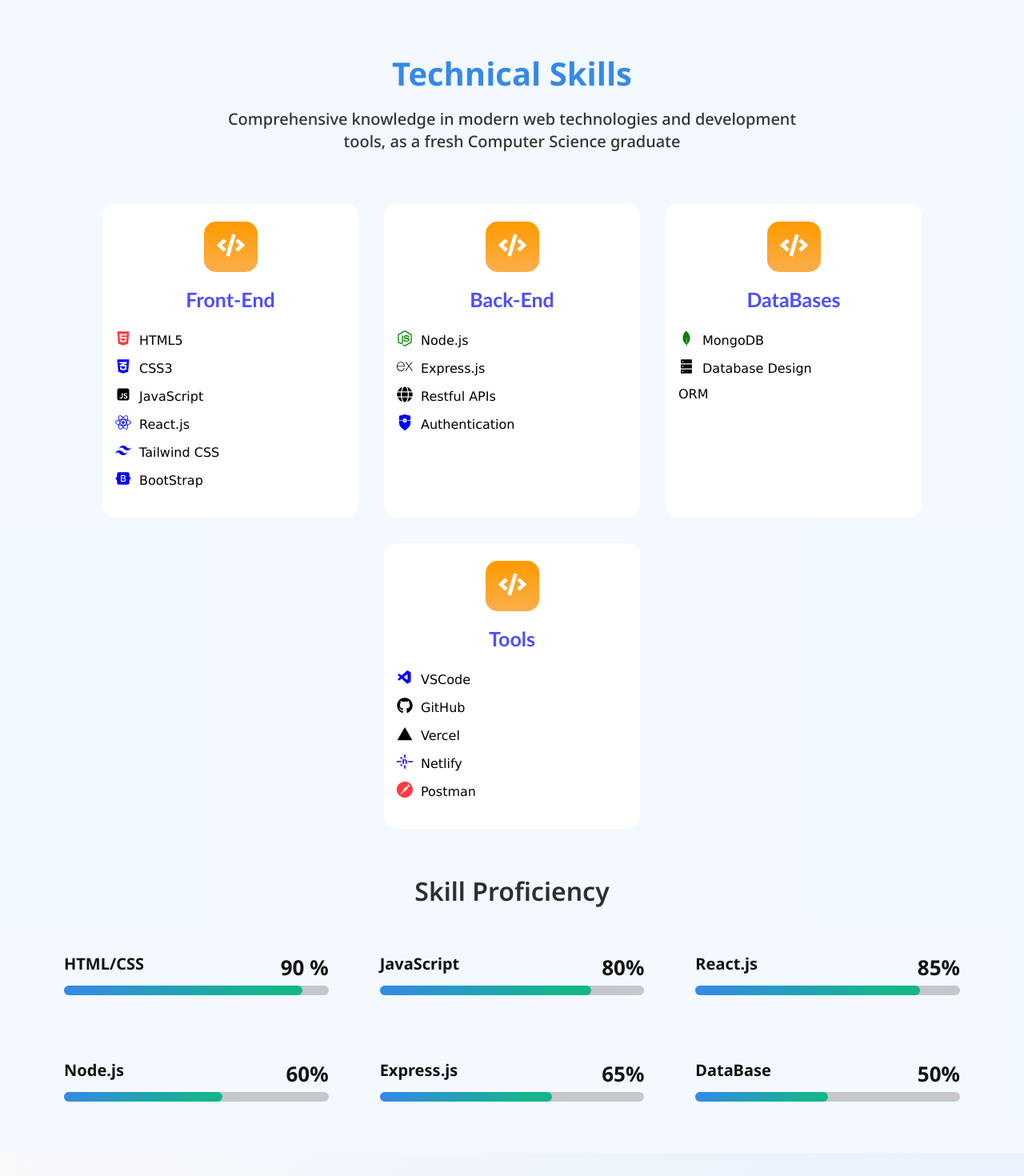
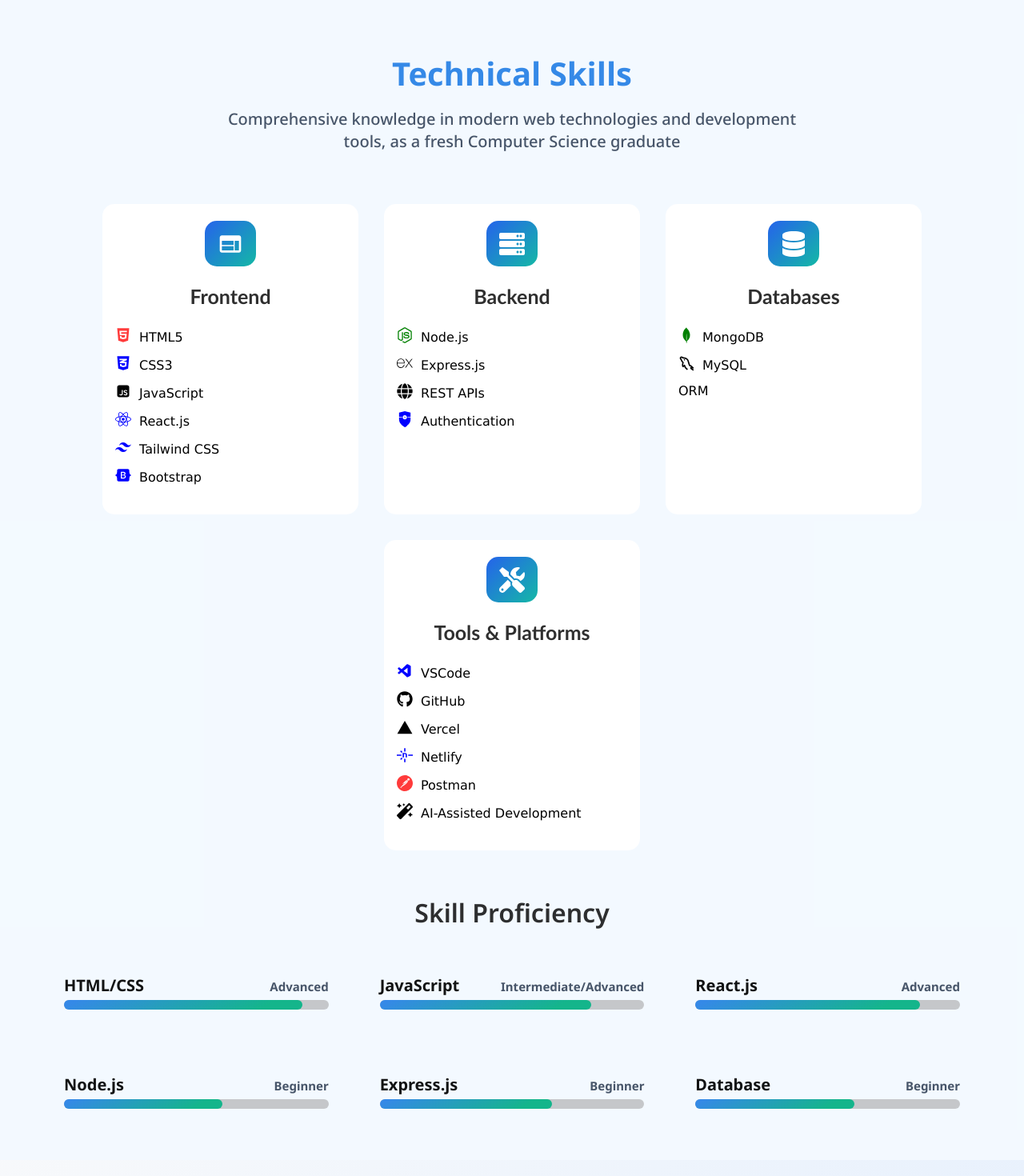
Before and after one commit to abuammar003/abuammar-portfolio, a React (Vite) app: page /Skills in a window 1280 px wide. Shown: the part 620-2090 px from the top of the page at 80% size. Built offline with nearby package versions, Linux system fonts and the light colour scheme.

Commit message:
Skills: Restructured Skills into Dynamic category

```diff
--- a/package.json
+++ b/package.json
@@ -15,7 +15,7 @@
     "react-dom": "^19.1.1",
     "react-icons": "^5.5.0",
     "react-intersection-observer": "^10.0.0",
-    "react-router-dom": "^7.18.1",
+    "react-router-dom": "^7.18.2",
     "react-toastify": "^11.1.0",
     "router": "^2.2.0"
   },
--- a/src/components/Skills/Skills.css
+++ b/src/components/Skills/Skills.css
@@ -30,7 +30,8 @@
 }
 .skil_heading p {
     font-size: clamp(16px, 2vw, 20px);
-    color: rgba(0, 0, 0, 0.801);
+    /* color: rgba(0, 0, 0, 0.801); */
+    color:  #475569;
     font-family: 'Noto Sans', sans-serif;
     line-height: 1.4;
     font-weight: 500;
@@ -53,10 +54,10 @@
     border-radius: 15px;
     background-color: rgb(255, 255, 255);
     cursor: pointer;
-    transition: transform 0.5s ease;
+    transition: transform 0.3s ease;
 }
 .skil_box:hover {
-    transform: scale(1.05);
+    transform: translateY(-5px);
 }
 
 .skil_box h3 {
@@ -64,13 +65,14 @@
     margin-bottom: 1rem;
 }
 .skil_box .sklbox_head {
-    font-size: clamp(22px, 3vw, 35px);
-    background: linear-gradient(#FF9A00, #faa433e3);
+    font-size: clamp(22px, 3.5vw, 32px);
     border-radius: 15px;
     padding: 1rem;
     text-align: center;
-    padding-bottom: 0.5rem;
+    padding-bottom: 0.3rem;
     color: rgb(255, 255, 255);
+    background: linear-gradient(135deg, #2563EB, #14B8A6);
+
 }
 
 .skil_box h4 {
@@ -78,7 +80,10 @@
     font-weight: 900;
     font-family: 'Gill Sans', 'Gill Sans MT', Calibri, 'Trebuchet MS', sans-serif;
     margin-bottom: 1.5rem;
-    color: rgba(0, 0, 255, 0.699);
+    color: rgba(0, 0, 0, 0.815);
+
+
+
 }
 
 .skil_box ul {
@@ -147,8 +152,10 @@
     justify-content: space-between;
     /* font-size: ; */
 }
-.skil_range h2 span {
-    font-size: clamp(21px, 3vw, 26px);
+.skil_range h2 .skill_range_span {
+    font-size: clamp(13px, 1.6vw, 15px);
+    margin-top: 5px;
+    color:  #475569;
 }
 .skil_range .range_white {
     width: 100%;
@@ -174,7 +181,7 @@
 .range_blueRJs { width: 85%; }
 .range_blueNJs { width: 60%; }
 .range_blueEJs { width: 65%; }
-.range_blueDB { width: 50%; }
+.range_blueDB { width: 60%; }
 
 
 
--- a/src/components/Skills/Skills.jsx
+++ b/src/components/Skills/Skills.jsx
@@ -2,15 +2,101 @@
 import "./Skills.css";
 import CountUp from 'react-countup';
 import { useInView } from 'react-intersection-observer';
-import { FaCode, FaHtml5, FaCss3Alt, FaReact, FaBootstrap, FaNodeJs, FaGlobe, FaGithub } from "react-icons/fa";
+import { FaHtml5, FaCss3Alt, FaReact, FaBootstrap, FaNodeJs, FaGlobe, FaGithub, FaServer, FaDatabase, FaTools, FaMagic } from "react-icons/fa";
 import { IoLogoVercel } from "react-icons/io5";
 import { RiJavascriptFill } from "react-icons/ri";
-import { SiTailwindcss, SiExpress, SiSpringsecurity, SiMysql, SiMongodb, SiNetlify, SiPostman } from "react-icons/si";
-import { AiFillDatabase } from "react-icons/ai";
+import { SiTailwindcss, SiExpress, SiSpringsecurity, SiMongodb, SiNetlify, SiPostman } from "react-icons/si";
+import { TbBrandMysql } from "react-icons/tb";
 import { VscVscode } from "react-icons/vsc";
+import { MdWeb } from "react-icons/md";
+
+
 
 const Skills = () => {
     const {ref, inView} = useInView({triggerOnce : true, threshold : 0.5});
+
+const SKILL_CATEGORIES = [
+  {
+    title: "Frontend",
+    categoryIcon: MdWeb,
+    skills: [
+      { name: "HTML5", icon: FaHtml5, iconClass: "red_icon" },
+      { name: "CSS3", icon: FaCss3Alt, iconClass: "blue_icon" },
+      { name: "JavaScript", icon: RiJavascriptFill },
+      { name: "React.js", icon: FaReact, iconClass: "blue_icon" },
+      { name: "Tailwind CSS", icon: SiTailwindcss, iconClass: "blue_icon" },
+      { name: "Bootstrap", icon: FaBootstrap, iconClass: "blue_icon" },
+    ],
+  },
+
+  {
+    title: "Backend",
+    categoryIcon: FaServer,
+    skills: [
+      { name: "Node.js", icon: FaNodeJs, iconClass: "gren_icon" },
+      { name: "Express.js", icon: SiExpress, iconClass: "black_icon" },
+      { name: "REST APIs", icon: FaGlobe },
+      { name: "Authentication", icon: SiSpringsecurity, iconClass: "blue_icon" },
+    ],
+  },
+
+  {
+    title: "Databases",
+    categoryIcon: FaDatabase,
+    skills: [
+      { name: "MongoDB", icon: SiMongodb, iconClass: "gren_icon" },
+      { name: "MySQL", icon: TbBrandMysql, iconClass: "black_icon" },
+      { name: "ORM" },
+    ],
+  },
+
+  {
+    title: "Tools & Platforms",
+    categoryIcon: FaTools,
+    skills: [
+      { name: "VSCode", icon: VscVscode, iconClass: "blue_icon" },
+      { name: "GitHub", icon: FaGithub, iconClass: "black_icon" },
+      { name: "Vercel", icon: IoLogoVercel, iconClass: "black_icon" },
+      { name: "Netlify", icon: SiNetlify, iconClass: "blue_icon" },
+      { name: "Postman", icon: SiPostman, iconClass: "red_icon" },
+      { name: "AI-Assisted Development", icon: FaMagic, iconClass: "black_icon" },
+    ],
+  },
+];
+
+
+const SKILL_PROFICIENCY = [
+  {
+    name: "HTML/CSS",
+    level: "Advanced",
+    rangeClass: "range_blueHTML",
+  },
+  {
+    name: "JavaScript",
+    level: "Intermediate/Advanced",
+    rangeClass: "range_blueJS",
+  },
+  {
+    name: "React.js",
+    level: "Advanced",
+    rangeClass: "range_blueRJs",
+  },
+  {
+    name: "Node.js",
+    level: "Beginner",
+    rangeClass: "range_blueNJs",
+  },
+  {
+    name: "Express.js",
+    level: "Beginner",
+    rangeClass: "range_blueEJs",
+  },
+  {
+    name: "Database",
+    level: "Beginner",
+    rangeClass: "range_blueDB",
+  },
+];
 
   return (
     <div className='skil_main' id='skill'>
@@ -20,105 +106,58 @@
             <p>Comprehensive knowledge in modern web technologies and development tools, as a fresh Computer Science graduate</p>
         </div>
 
-        <div className='skil_contnr'>
-            <div className="skil_box">
-                <h3><span className='sklbox_head'><FaCode /></span></h3>
-                <h4>Front-End</h4>
+
+        <div className="skil_contnr">
+          {SKILL_CATEGORIES.map((category, index) => {
+            const CategoryIcon = category.categoryIcon;
+
+            return (
+              <div className="skil_box" key={index}>
+
+                <h3><span className="sklbox_head"><CategoryIcon /></span></h3>
+                <h4>{category.title}</h4>
+
                 <ul>
-                    <li><span className='red_icon'><FaHtml5 /></span>HTML5</li>
-                    <li><span className='blue_icon'><FaCss3Alt /></span>CSS3</li>
-                    <li><span><RiJavascriptFill /></span>JavaScript</li>
-                    <li><span className='blue_icon'><FaReact /></span>React.js</li>
-                    <li><span className='blue_icon'><SiTailwindcss /></span>Tailwind CSS </li>
-                    <li><span className='blue_icon'><FaBootstrap /></span>BootStrap</li>
+                  {category.skills.map((skill, skillIndex) => {
+                    const SkillIcon = skill.icon;
+
+                    return (
+                      <li key={skillIndex}>
+                        {SkillIcon && (
+                          <span className={skill.iconClass || ""}>
+                            <SkillIcon />
+                          </span>
+                        )}
+
+                        {skill.name}
+                      </li>
+                    );
+                  })}
                 </ul>
+
               </div>
-            <div className="skil_box">
-                <h3><span className='sklbox_head'><FaCode /></span></h3>
-                <h4>Back-End</h4>
-                <ul>
-                    <li><span className='gren_icon'><FaNodeJs /></span>Node.js</li>
-                    <li><span className='black_icon'><SiExpress /></span>Express.js</li>
-                    <li><span><FaGlobe /></span>Restful APIs</li>
-                    <li><span className='blue_icon'>< SiSpringsecurity /></span>Authentication</li>
-                </ul>
+            );
+          })}
         </div>
-            <div className="skil_box">
-                <h3><span className='sklbox_head'><FaCode /></span></h3>
-                <h4>DataBases</h4>
-                <ul>
-                    {/* <li><span className='blue_icon'><SiMysql /></span>MySQL</li> */}
-                    <li><span className='gren_icon'><SiMongodb /></span>MongoDB</li>
-                    <li><span className='black_icon'><AiFillDatabase /></span>Database Design</li>
-                    <li>ORM</li>
-                </ul>
-            </div>
-            <div className="skil_box">
-                    <h3><span className='sklbox_head'><FaCode /></span></h3>
-                    <h4>Tools</h4>
-                <ul>
-                    <li><span className='blue_icon'><VscVscode /></span>VSCode</li>
-                    <li><span className='black_icon'><FaGithub /></span>GitHub</li>
-                    <li><span className='black_icon'><IoLogoVercel /></span>Vercel</li>
-                    <li><span className='blue_icon'><SiNetlify /></span>Netlify</li>
-                    <li><span className='red_icon'><SiPostman /></span>Postman</li>
-                </ul>
-            </div>
-        </div>
+
 
           <h1>Skill Proficiency</h1>
         <div className="skilrng_main" ref={ref}>
-            <div className="skil_range">
-                <h2>HTML/CSS <span>{inView && <CountUp end={90} duration={2} />} %
-                 {/* 95%  */}
-                </span></h2>
+           {SKILL_PROFICIENCY.map((skill, index) => (
+             <div className="skil_range" key={index}>
+               <h2> {skill.name}
+                <span className="skill_range_span"> {skill.level}</span>
+               </h2>
+
                <div className="range_white">
-                    <div className="range_blueHTML"></div>
+                 <div className={skill.rangeClass}></div>
                </div>
              </div>
-             <div className="skil_range">
-                <h2>JavaScript
-                    <span>{inView && <CountUp end={80} duration={2} />}%</span>
-                    </h2>
-                <div className="range_white">
-                    <div className="range_blueJS"></div>
-                </div>
-            </div>
-             <div className="skil_range">
-                <h2>React.js
-                    <span>{inView && <CountUp end={85} duration={2} />}%</span>
-                    </h2>
-                <div className="range_white">
-                    <div className="range_blueRJs"></div>
-                </div>
-            </div>
-             <div className="skil_range">
-                <h2>Node.js
-                    <span>{inView && <CountUp end={60} duration={2} />}%</span>
-                </h2>
-                <div className="range_white">
-                    <div className="range_blueNJs"></div>
-                </div>
-            </div>
-             <div className="skil_range">
-                <h2>Express.js
-                    <span>{inView && <CountUp end={65} duration={2} />}%</span>
-                </h2>
-                <div className="range_white">
-                    <div className="range_blueEJs"></div>
-                </div>
-            </div>
-             <div className="skil_range">
-                <h2>DataBase
-                    <span>{inView && <CountUp end={50} duration={2} />}%</span>
-                </h2>
-                <div className="range_white">
-                    <div className="range_blueDB"></div>
-                </div>
-            </div>
+           ))}
           </div>
 
     </div>
+
 )
 }
 
--- a/src/main.jsx
+++ b/src/main.jsx
@@ -1,10 +1,13 @@
 import { StrictMode } from 'react'
 import { createRoot } from 'react-dom/client'
+import { BrowserRouter } from "react-router-dom";
 // import './index.css'
 import App from './App.jsx'
 
 createRoot(document.getElementById('root')).render(
   <StrictMode>
-    <App />
+    <BrowserRouter >
+        <App />
+    </BrowserRouter>
   </StrictMode>,
 )
```
Also changed, not shown: src/App.jsx (+9 -10 lines), 1 other file (tests, documents, lock files or other folders). Lines whose indentation alone changed are shown as unchanged.
